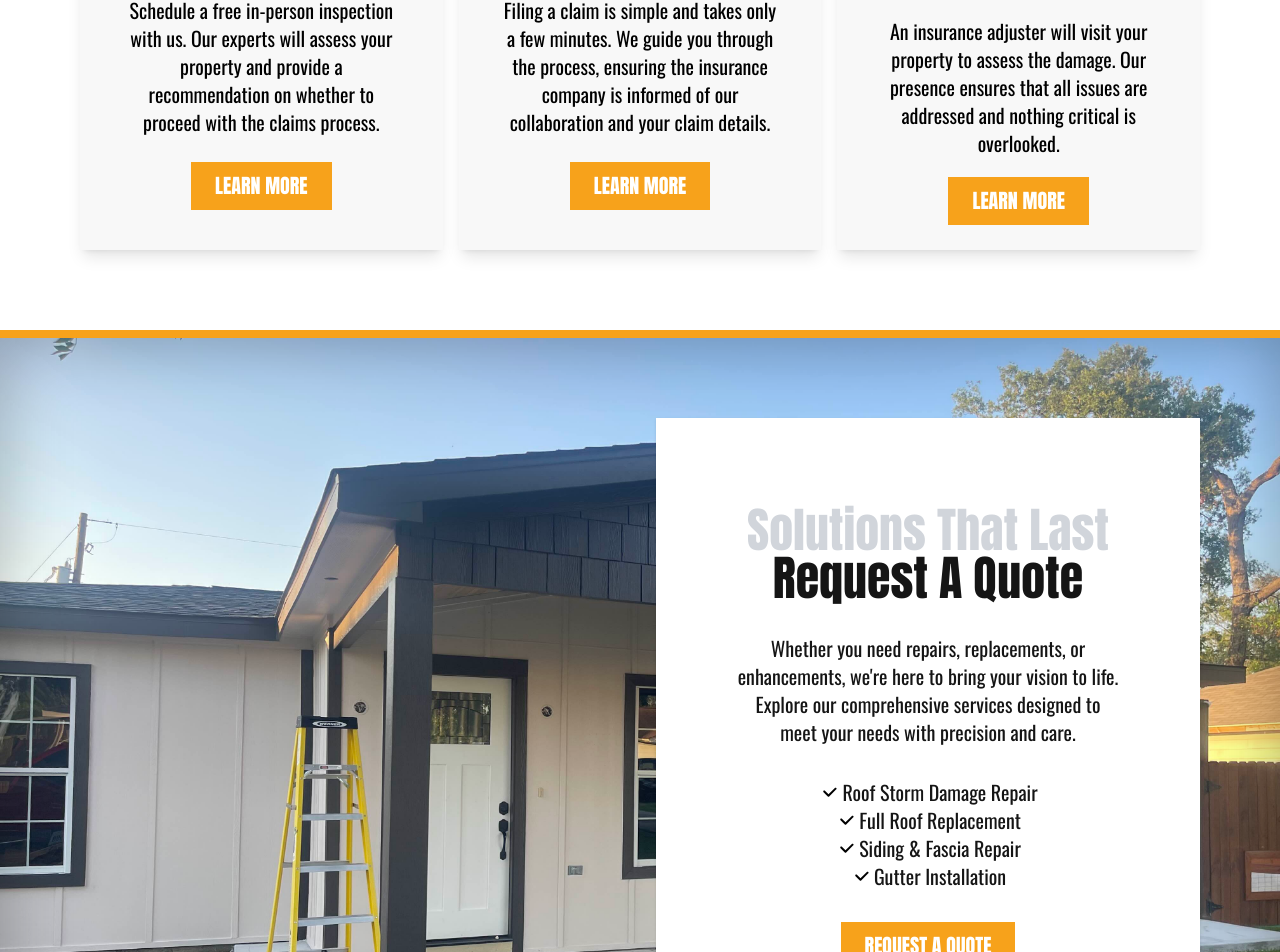
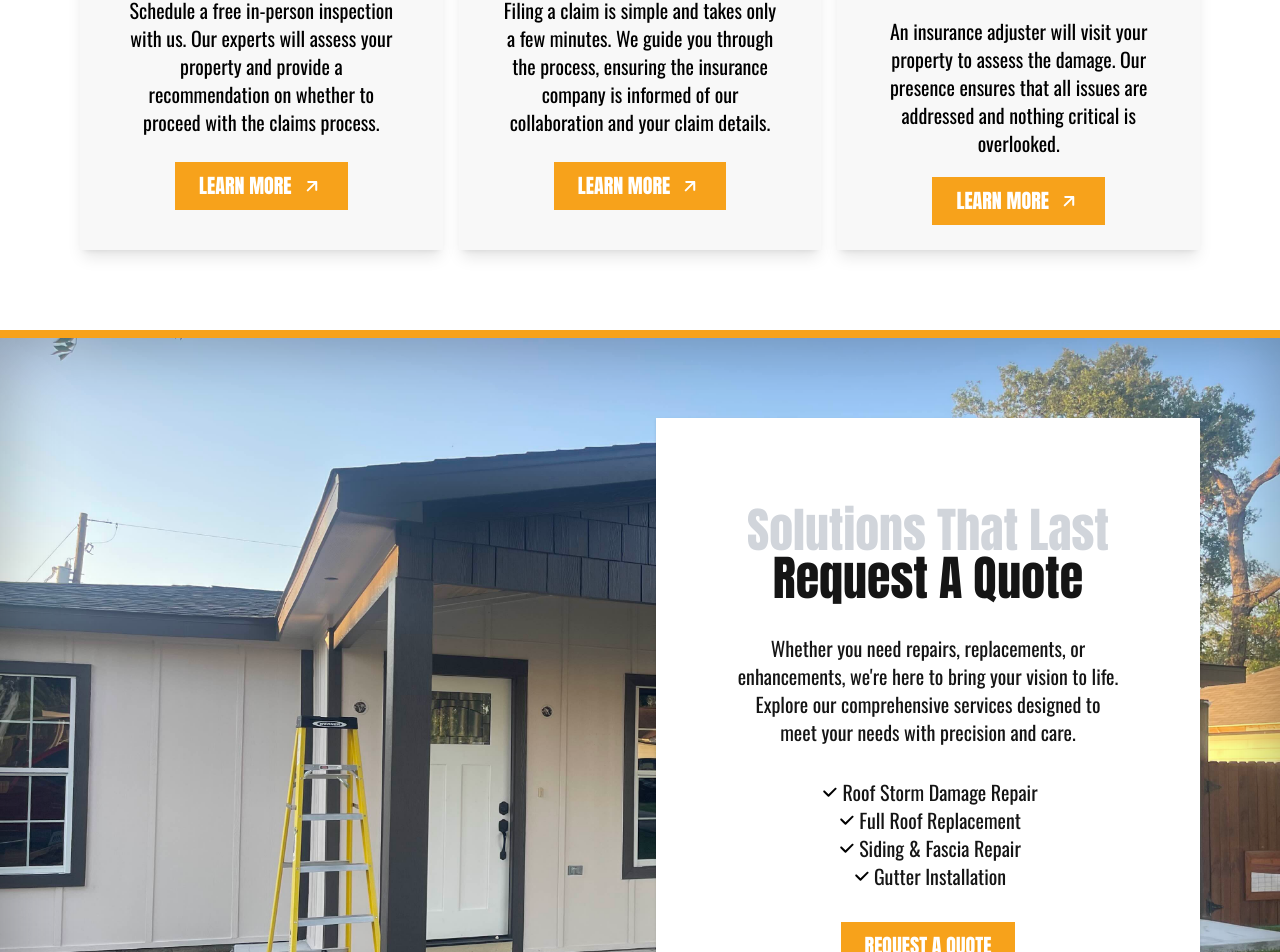
Before and after one commit to dvidsalaz/lpmain, a Next.js app: page / in a window 1280 px wide. Shown: the part 1508-2460 px from the top of the page. Built offline with nearby package versions, Linux system fonts and the light colour scheme; what tailwindcss-motion would draw is missing.

Commit message:
fixed process

```diff
--- a/src/app/page.tsx
+++ b/src/app/page.tsx
@@ -92,7 +92,7 @@ export default function Home() {
         <div className="flex flex-wrap justify-between gap-4 ">
           <div
             id="container"
-            className="flex flex-col bg-cloudyGray flex-1 shadow-lg hover:shadow-xl"
+            className="flex flex-col bg-cloudyGray w-full md:flex-1 lg:flex-1 shadow-lg hover:shadow-xl"
           >
             <div className=" relative w-full h-96 overflow-hidden">
               <Image
@@ -119,13 +119,19 @@ export default function Home() {
               <Link href="/services">
                 <Button className="text-base sm:text-lg lg:text-xl gap-2 text-white p-6 bg-SunsetOrange rounded-none">
                   LEARN MORE
+                  <Image
+                    src="/images/arrow-up-right.svg"
+                    alt="arrow"
+                    width={24}
+                    height={24}
+                  />
                 </Button>
               </Link>
             </div>
           </div>
           <div
             id="container"
-            className="flex flex-col bg-cloudyGray flex-1 shadow-lg hover:shadow-xl"
+            className="flex flex-col bg-cloudyGray w-full md:flex-1 lg:flex-1  shadow-lg hover:shadow-xl"
           >
             <div className=" relative w-full h-96 overflow-hidden">
               <Image
@@ -152,13 +158,19 @@ export default function Home() {
               <Link href="/services">
                 <Button className="text-base sm:text-lg lg:text-xl gap-2 text-white p-6 bg-SunsetOrange rounded-none">
                   LEARN MORE
+                  <Image
+                    src="/images/arrow-up-right.svg"
+                    alt="arrow"
+                    width={24}
+                    height={24}
+                  />
                 </Button>
               </Link>
             </div>
           </div>
           <div
             id="container"
-            className="flex flex-col bg-cloudyGray flex-1 shadow-lg hover:shadow-xl"
+            className="flex flex-col bg-cloudyGray w-full md:flex-1 lg:flex-1  shadow-lg hover:shadow-xl"
           >
             <div className=" relative w-full h-96 overflow-hidden">
               <Image
@@ -184,6 +196,12 @@ export default function Home() {
               <Link href="/services">
                 <Button className="text-base sm:text-lg lg:text-xl gap-2 text-white p-6 bg-SunsetOrange rounded-none">
                   LEARN MORE
+                  <Image
+                    src="/images/arrow-up-right.svg"
+                    alt="arrow"
+                    width={24}
+                    height={24}
+                  />
                 </Button>
               </Link>
             </div>
--- a/src/app/privacy-policy/page.tsx
+++ b/src/app/privacy-policy/page.tsx
@@ -125,16 +125,12 @@ export default function Privacy() {
           </p>
         </div>
       </section>
-      <section
-        id="member"
-        className="flex shadow-inner-after flex-col md:flex-row gap-8 p-6 sm:p-10 lg:p-20 bg-cover md:bg-fixed bg-center"
-        style={{ backgroundImage: "url('/images/IMG_7164.jpg')" }}
-      >
+      <section id="member" className=" flex flex-col gap-8 p-6 sm:p-10 lg:p-10">
         <div
           id="div1"
-          className=" flex-1 gap-8 flex flex-col p-6 sm:p-10 lg:p-20 items-center text-center md:text-left md:items-start"
+          className=" flex-1 gap-8 flex flex-col p-6 sm:p-10 lg:p-20 items-center text-center md:text-left md:items-start border-l-8 border-SunsetOrange"
         >
-          <p className="text-3xl lg:text-6xl text-white">
+          <p className="text-3xl lg:text-6xl">
             By using our services or interacting with us, you agree to the terms
             of this Privacy Policy. If you disagree, please stop using our
             services immediately.
--- a/src/components/custom/MyFooter.tsx
+++ b/src/components/custom/MyFooter.tsx
@@ -195,24 +195,6 @@ const MyFooter = () => {
             >
               &middot; Privacy Policy
             </Link>
-            <Link
-              href="/legal"
-              className=" hover:underline hover:decoration-SunsetOrange"
-            >
-              &middot; Terms of Service
-            </Link>
-            <Link
-              href="/legal"
-              className=" hover:underline hover:decoration-SunsetOrange"
-            >
-              &middot; Licensing Information
-            </Link>
-            <Link
-              href="/legal"
-              className=" hover:underline hover:decoration-SunsetOrange"
-            >
-              &middot; Insurance Certificates
-            </Link>
           </AccordionContent>
         </AccordionItem>
       </Accordion>
```
